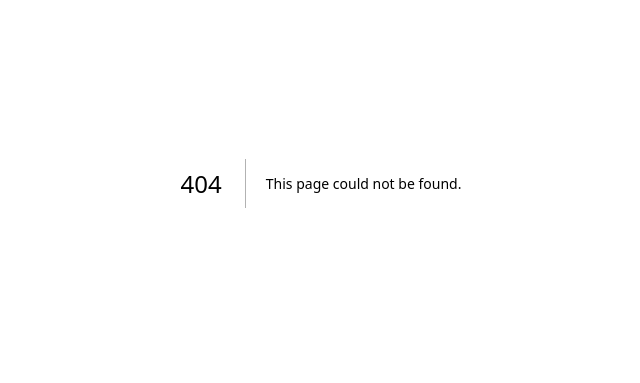
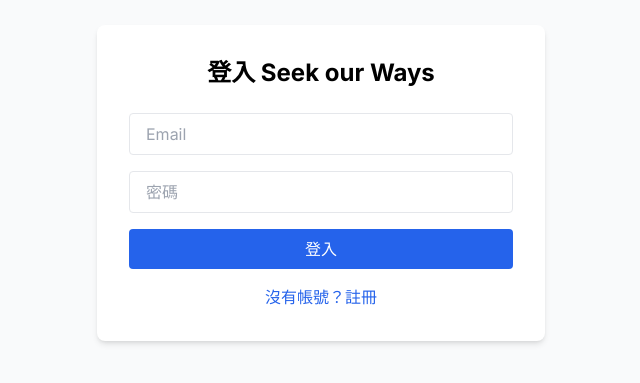
Before and after one commit to Randomusernamebyme/sowapp, a Next.js app: page /auth in a window 1280 px wide. Before the commit this address had no page. Shown: the part 217-600 px from the top of the page, without its empty margins (319-959 px from the left). Built offline with nearby package versions, Linux system fonts and the light colour scheme.

Commit message:
新增登入/註冊頁面，串接 Firebase Auth

```diff
--- /dev/null
+++ b/src/app/auth/page.tsx
@@ -0,0 +1,73 @@
+"use client";
+import { useState } from "react";
+import { getAuth, signInWithEmailAndPassword, createUserWithEmailAndPassword } from "firebase/auth";
+import { app } from "@/lib/firebase";
+import { useRouter } from "next/navigation";
+
+export default function AuthPage() {
+  const [email, setEmail] = useState("");
+  const [password, setPassword] = useState("");
+  const [isLogin, setIsLogin] = useState(true);
+  const [error, setError] = useState("");
+  const router = useRouter();
+  const auth = getAuth(app);
+
+  const handleSubmit = async (e: React.FormEvent) => {
+    e.preventDefault();
+    setError("");
+    try {
+      if (isLogin) {
+        await signInWithEmailAndPassword(auth, email, password);
+        router.push("/");
+      } else {
+        await createUserWithEmailAndPassword(auth, email, password);
+        router.push("/");
+      }
+    } catch (err: any) {
+      setError(err.message);
+    }
+  };
+
+  return (
+    <div className="min-h-screen flex flex-col items-center justify-center bg-gray-50">
+      <div className="w-full max-w-md bg-white rounded-lg shadow-md p-8">
+        <h1 className="text-2xl font-bold mb-6 text-center">
+          {isLogin ? "登入 Seek our Ways" : "註冊新帳號"}
+        </h1>
+        <form onSubmit={handleSubmit} className="space-y-4">
+          <input
+            type="email"
+            placeholder="Email"
+            value={email}
+            onChange={e => setEmail(e.target.value)}
+            className="w-full px-4 py-2 border rounded"
+            required
+          />
+          <input
+            type="password"
+            placeholder="密碼"
+            value={password}
+            onChange={e => setPassword(e.target.value)}
+            className="w-full px-4 py-2 border rounded"
+            required
+          />
+          {error && <div className="text-red-500 text-sm">{error}</div>}
+          <button
+            type="submit"
+            className="w-full bg-blue-600 text-white py-2 rounded hover:bg-blue-700 transition"
+          >
+            {isLogin ? "登入" : "註冊"}
+          </button>
+        </form>
+        <div className="mt-4 text-center">
+          <button
+            className="text-blue-600 hover:underline"
+            onClick={() => setIsLogin(!isLogin)}
+          >
+            {isLogin ? "沒有帳號？註冊" : "已有帳號？登入"}
+          </button>
+        </div>
+      </div>
+    </div>
+  );
+}
```
